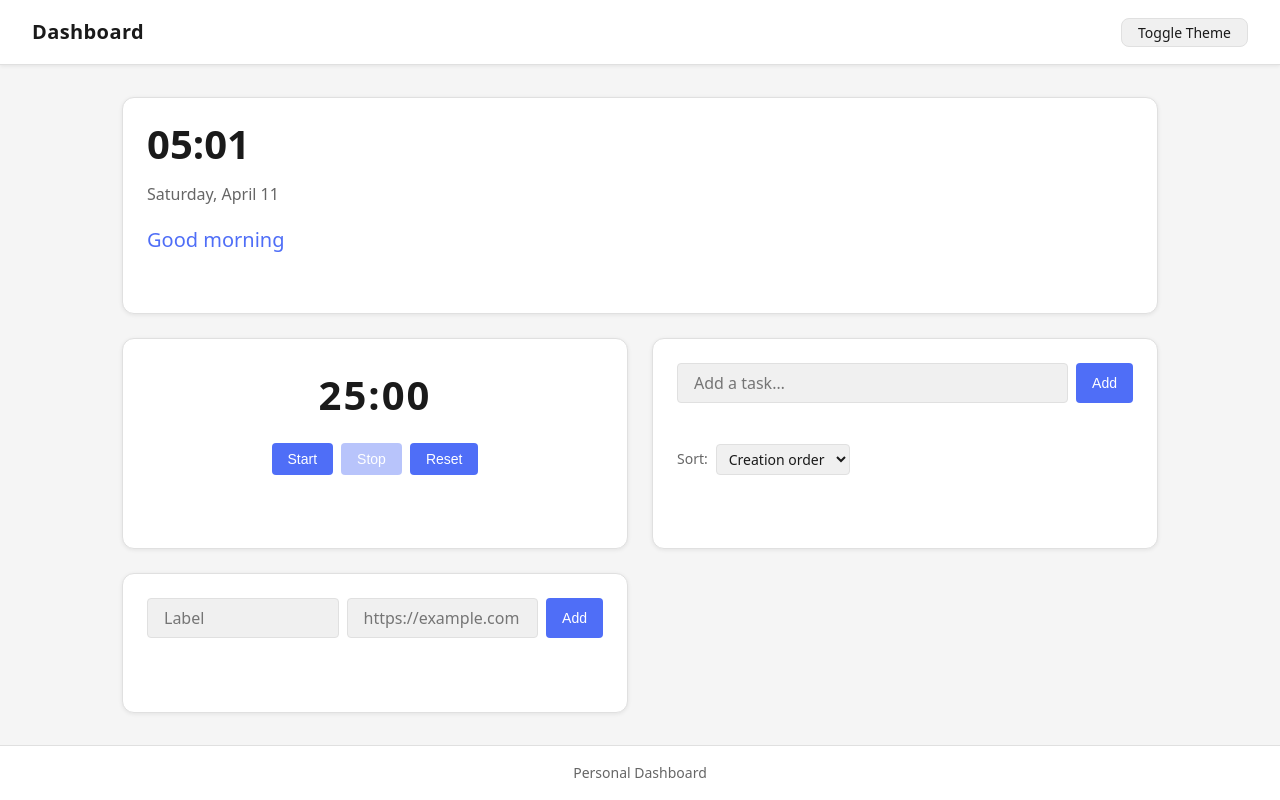
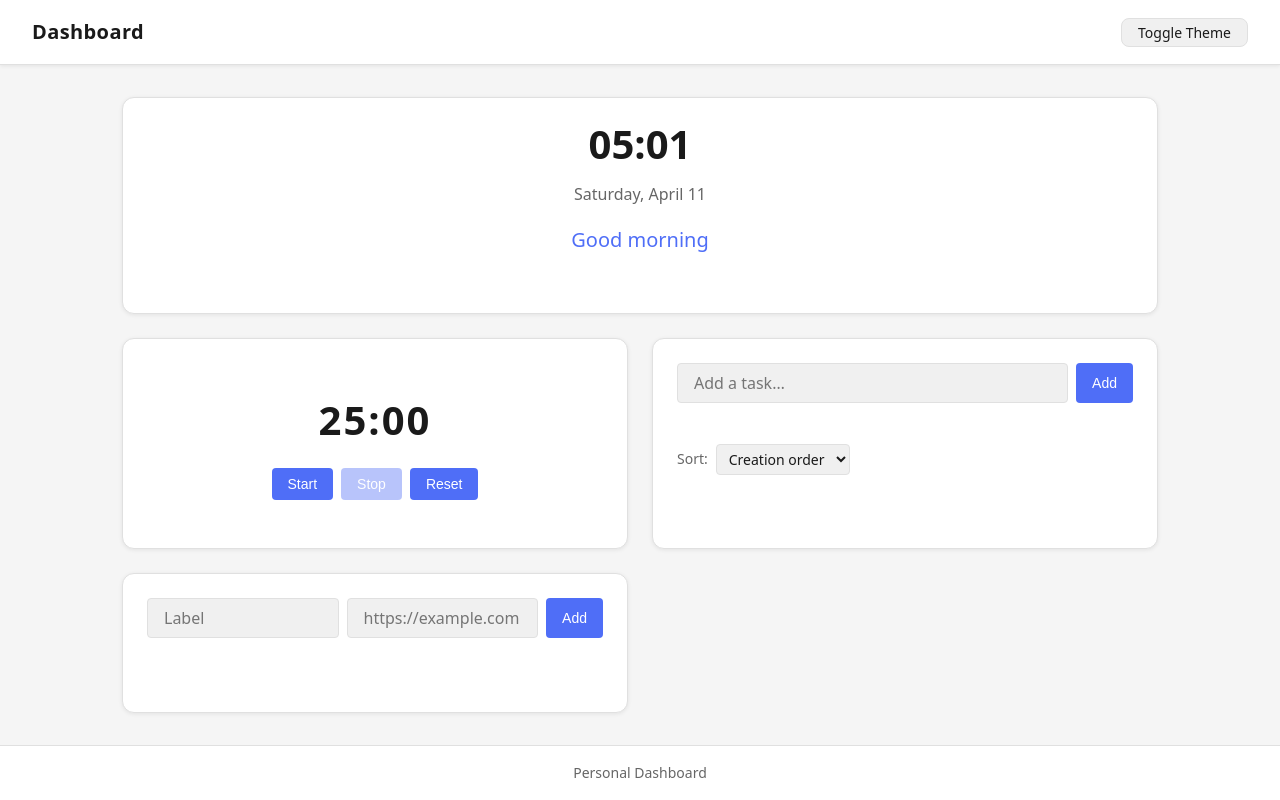
Before and after one commit to KOMALO1/CodingCamp-6Apr26-Muhammad-Shidiq, a plain HTML site: page index.html in a window 1280 px wide. Drawn offline with Linux system fonts and the light colour scheme.

Commit message:
align fix

```diff
--- a/css/styles.css
+++ b/css/styles.css
@@ -174,6 +174,12 @@ main > section {
   display: flex;
   flex-direction: column;
   gap: var(--space-md);
+  align-items: center;
+  text-align: center;
+}
+
+main > section > * {
+  width: 100%;
 }
 
 /* =========================================================================
@@ -200,6 +206,9 @@ main > section {
 /* =========================================================================
    9. Focus Timer Widget
    ========================================================================= */
+#timer {
+  justify-content: center;
+}
 .timer-display {
   font-size: var(--font-size-2xl);
   font-weight: 700;
```
